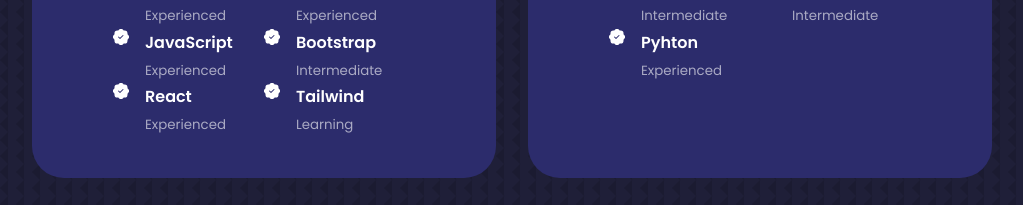
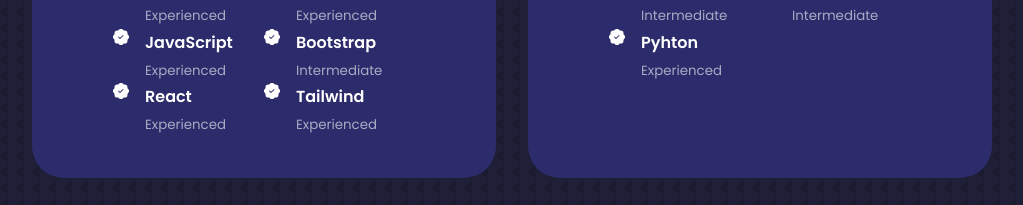
Before and after one commit to parthpathakpp1/my-project, a React (Create React App) app: page / in a window 1280 px wide. Shown: the part 1788-1993 px from the top of the page, without its empty margins (128-1151 px from the left). Built offline with nearby package versions, Linux system fonts and the light colour scheme.

Commit message:
Made Changes

```diff
--- a/src/components/experience/Experience.jsx
+++ b/src/components/experience/Experience.jsx
@@ -57,7 +57,7 @@
               <BsFillPatchCheckFill />
               <div>
                 <h4>Tailwind</h4>
-                <small className='text-light'>Learning</small>
+                <small className='text-light'>Experienced</small>
               </div>
             </article>
 
```
